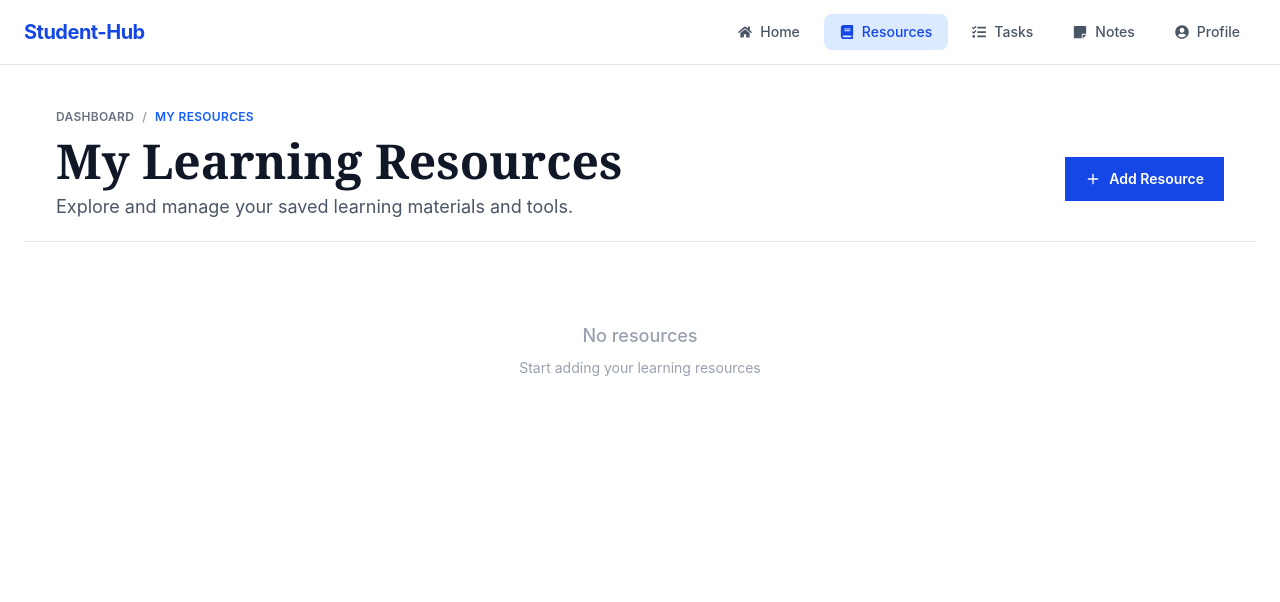
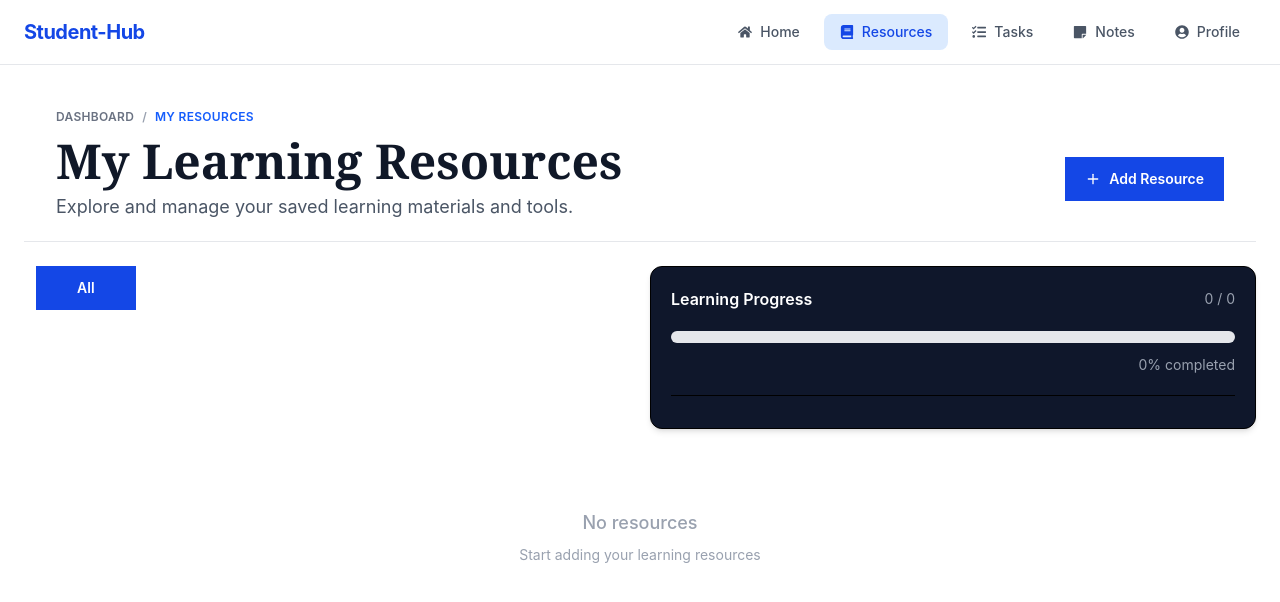
Before and after one commit to AhmedHassan-Ahmed/student-hub, a React (Vite) app: page /resource in a window 1280 px wide. Shown: the top 602 px of the page. Built offline with nearby package versions, Linux system fonts and the light colour scheme.

Commit message:
Resources filter added

```diff
--- a/src/components/ResourceCard.jsx
+++ b/src/components/ResourceCard.jsx
@@ -2,7 +2,7 @@ import { FaTrash, FaCheck } from "react-icons/fa";
 import Deletebtn from "./Deletebtn";
 import Checkbtn from "./Checkbtn";
 
-function ResourceCard({ resource, onDelete, onCheck }) {
+function ResourceCard({ resource, onDelete, onCheck, deletingId }) {
     return (
         <div className=" m-1 w-full border border-primary rounded-lg shadow-lg hover:shadow-2xl transition-all duration-1000 ease-in-out ">
             <div className="relative group overflow-hidden rounded-t-lg">
--- a/src/pages/Resource.jsx
+++ b/src/pages/Resource.jsx
@@ -2,6 +2,7 @@ import { useEffect, useState } from "react";
 import ResourceCard from "../components/ResourceCard";
 import AddResource from "../components/AddResource";
 import PageMainHeader from "../components/PageMainHeader";
+import Button from "../components/Button";
 
 function Resource() {
     const [resources, setResources] = useState(() => {
@@ -14,6 +15,16 @@ function Resource() {
         setResources(updated);
     };
 
+    const [deletingId, setDeletingId] = useState(null);
+
+    const deleteResource = (id) => {
+        setDeletingId(id);
+
+        setTimeout(() => {
+            handleDelete(id);
+            setDeletingId(null);
+        }, 300);
+    };
     const handleAdd = (newResource) => {
         setResources([...resources, newResource]);
     };
@@ -24,10 +35,39 @@ function Resource() {
         setResources(updated);
     }
 
+    const [selectedTopic, setSelectedTopic] = useState("All");
+    const topics = [
+        "All",
+        ...new Set(
+            resources.map((res) => res.title.split(" ")[0])
+        ),
+    ];
+    const filteredResources =
+        selectedTopic === "All"
+            ? resources
+            : resources.filter((res) =>
+                res.title.toLowerCase().includes(selectedTopic.toLowerCase())
+            );
 
     useEffect(() => {
         localStorage.setItem("resources", JSON.stringify(resources));
     }, [resources]);
+
+    const total = resources.length;
+    const completed = resources.filter((res) => res.done).length;
+    const percentage = total === 0 ? 0 : Math.round((completed / total) * 100);
+    const topicStats = {};
+
+    resources.forEach((res) => {
+        const topic = res.title.split(" ")[0];
+
+        if (!topicStats[topic]) {
+            topicStats[topic] = { total: 0, done: 0 };
+        }
+
+        topicStats[topic].total++;
+        if (res.done) topicStats[topic].done++;
+    });
 
     return (
 
@@ -40,14 +80,87 @@ function Resource() {
                 <AddResource onAdd={handleAdd} />
             </PageMainHeader>
 
+            <div className="grid grid-cols-2 gap-5">
+                <div className="">
+                    <div className="grid grid-cols-5 lg:flex-row lg:items-start gap-3 pt-6">
+                        {topics.map((topic) => (
+                            <Button
+                                key={topic}
+                                onclick={() => setSelectedTopic(topic)}
+                                className="ml-3"
+                                variant={selectedTopic === topic ? "primary" : "outline"}
+                            >
+                                {topic}
+                            </Button>
+                        ))}
+                    </div>
+                </div>
+
+                <div className="bg-slate-900 shadow-md rounded-xl p-5 mt-6 border space-y-5">
+
+                    <div className="flex justify-between items-center">
+                        <h3 className="font-semibold text-white">
+                            Learning Progress
+                        </h3>
+                        <span className="text-sm text-gray-400">
+                            {completed} / {total}
+                        </span>
+                    </div>
+
+                    <div>
+                        <div className="w-full bg-gray-200 h-3 rounded-full overflow-hidden">
+                            <div
+                                className="bg-green-500 h-full transition-all duration-500"
+                                style={{ width: `${percentage}%` }}
+                            ></div>
+                        </div>
+
+                        <p className="text-right text-sm text-gray-400 pt-3">
+                            {percentage}% completed
+                        </p>
+                    </div>
+
+                    <div className="border-t pt-3 space-y-3">
+
+                        {Object.keys(topicStats).map((topic) => {
+                            const t = topicStats[topic];
+                            const percent = Math.round((t.done / t.total) * 100);
+
+                            return (
+                                <div key={topic}>
+
+                                    <div className="flex justify-between text-sm mb-1">
+                                        <span className="font-medium text-white">
+                                            {topic}
+                                        </span>
+                                        <span className="text-gray-400">
+                                            {t.done} / {t.total}
+                                        </span>
+                                    </div>
+
+                                    <div className="w-full bg-gray-200 h-2 rounded-full">
+                                        <div
+                                            className="bg-blue-500 h-2 rounded-full transition-all duration-500"
+                                            style={{ width: `${percent}%` }}
+                                        ></div>
+                                    </div>
+
+                                </div>
+                            );
+                        })}
+                    </div>
+                </div>
+            </div>
+
             {resources.length > 0 ? (
                 <div className="grid grid-cols-1 gap-5 pt-6 md:grid-cols-2 lg:grid-cols-3 xl:grid-cols-4">
-                    {resources.map((res) => (
+                    {filteredResources.map((res) => (
                         <ResourceCard
                             key={res.id}
                             resource={res}
-                            onDelete={handleDelete}
+                            onDelete={deleteResource}
                             onCheck={handleCheck}
+                            deletingId={deletingId}
                         />
                     ))}
                 </div>
```
